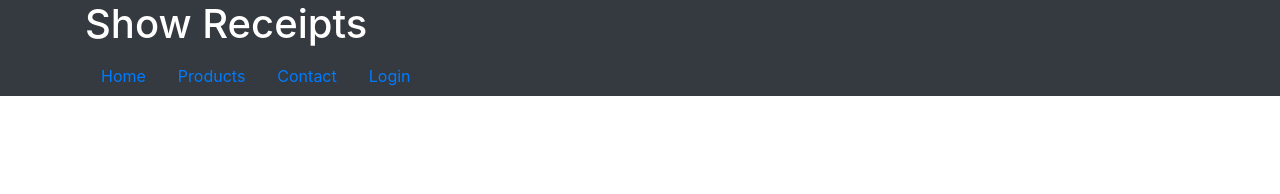
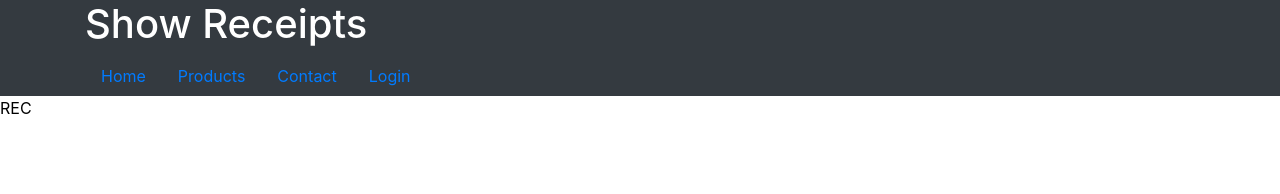
Before and after one commit to RotemDevAcc/BryceMarketV3, a React (Create React App) app: page /receipts in a window 1280 px wide. Shown: the top 194 px of the page. Built offline with nearby package versions, Linux system fonts and the light colour scheme.

Commit message:
routing for receipts and customers

```diff
--- a/src/components/management/Adminproducts.tsx
+++ b/src/components/management/Adminproducts.tsx
@@ -222,8 +222,8 @@ const Adminproducts = () => {
             {status === "done" ? (
                 <div>
                     <div className="text-center mt-3">
-                        <button className="btn btn-success" onClick={() => addProduct()}>Add Product <FontAwesomeIcon icon={faPlus} /></button>
-                        <button className="btn btn-success" style={{ marginLeft: "10px" }} onClick={() => addCategory()}>Add Category <FontAwesomeIcon icon={faPlusCircle} /></button>
+                        <button className="btn btn-primary" onClick={() => addProduct()}>Add Product <FontAwesomeIcon icon={faPlus} /></button>
+                        <button className="btn btn-primary" style={{ marginLeft: "10px" }} onClick={() => addCategory()}>Add Category <FontAwesomeIcon icon={faPlusCircle} /></button>
                     </div>
 
                     {displayprods}
--- a/src/components/management/Receipts.tsx
+++ b/src/components/management/Receipts.tsx
@@ -3,6 +3,7 @@ import React from 'react'
 const Receipts = () => {
   return (
     <div>
+        REC
         <div className='container mt-4'>
             <ul className='list-group'>
 
--- a/src/index.tsx
+++ b/src/index.tsx
@@ -20,6 +20,8 @@ import Profile from './Profile';
 import Register from './components/login/Register';
 import Adminproducts from './components/management/Adminproducts';
 import Adminhome from './components/management/Adminhome';
+import Receipts from './components/management/Receipts';
+import Customers from './components/management/Customers';
 
 const container = document.getElementById('root')!;
 const root = createRoot(container);
@@ -44,6 +46,8 @@ root.render(
               {/* Admin */}
               <Route path="admin" element={<Adminhome />} />
               <Route path="allproducts" element={<Adminproducts />} />
+              <Route path="receipts" element={<Receipts />} />
+              <Route path="customers" element={<Customers />} />
             </Route>
           </Routes>
         </BrowserRouter>
```
